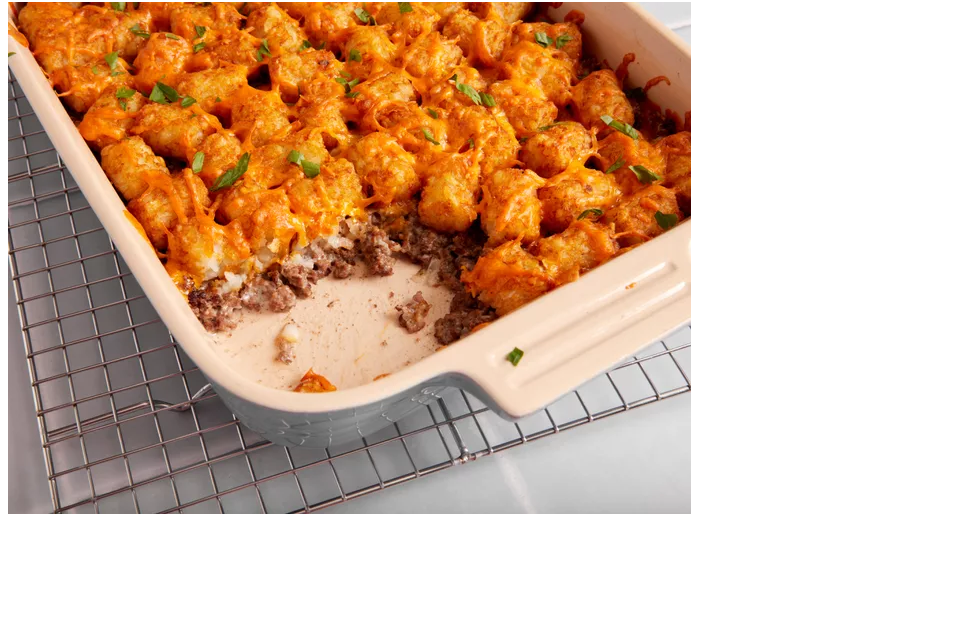
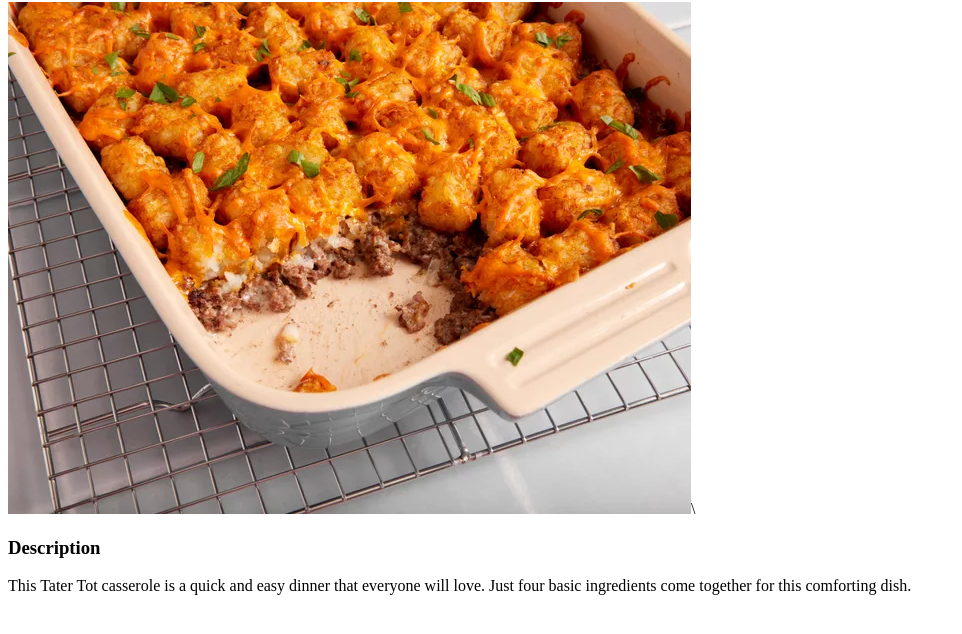
Before and after one commit to whoisKyle/odin-recipes, a plain HTML site: page recipes/tatertot_casserole.html in a window 1280 px wide. Shown: the part 78-712 px from the top of the page, without its empty margins (0-962 px from the left). Drawn offline with Linux system fonts and the light colour scheme.

Commit message:
Add description to recipe page
Add a description heading and a short description paragraph to the recipe page

```diff
--- a/recipes/tatertot_casserole.html
+++ b/recipes/tatertot_casserole.html
@@ -7,6 +7,8 @@
 </head>
 <body>
     <h1>Tater Tot Casserole</h1>
-    <img src="../images/casserole.png" alt="tater tot casserole">
+    <img src="../images/casserole.png" alt="tater tot casserole">\
+    <h3>Description</h3>
+    <p>This Tater Tot casserole is a quick and easy dinner that everyone will love. Just four basic ingredients come together for this comforting dish.</p>
 </body>
 </html>
```
